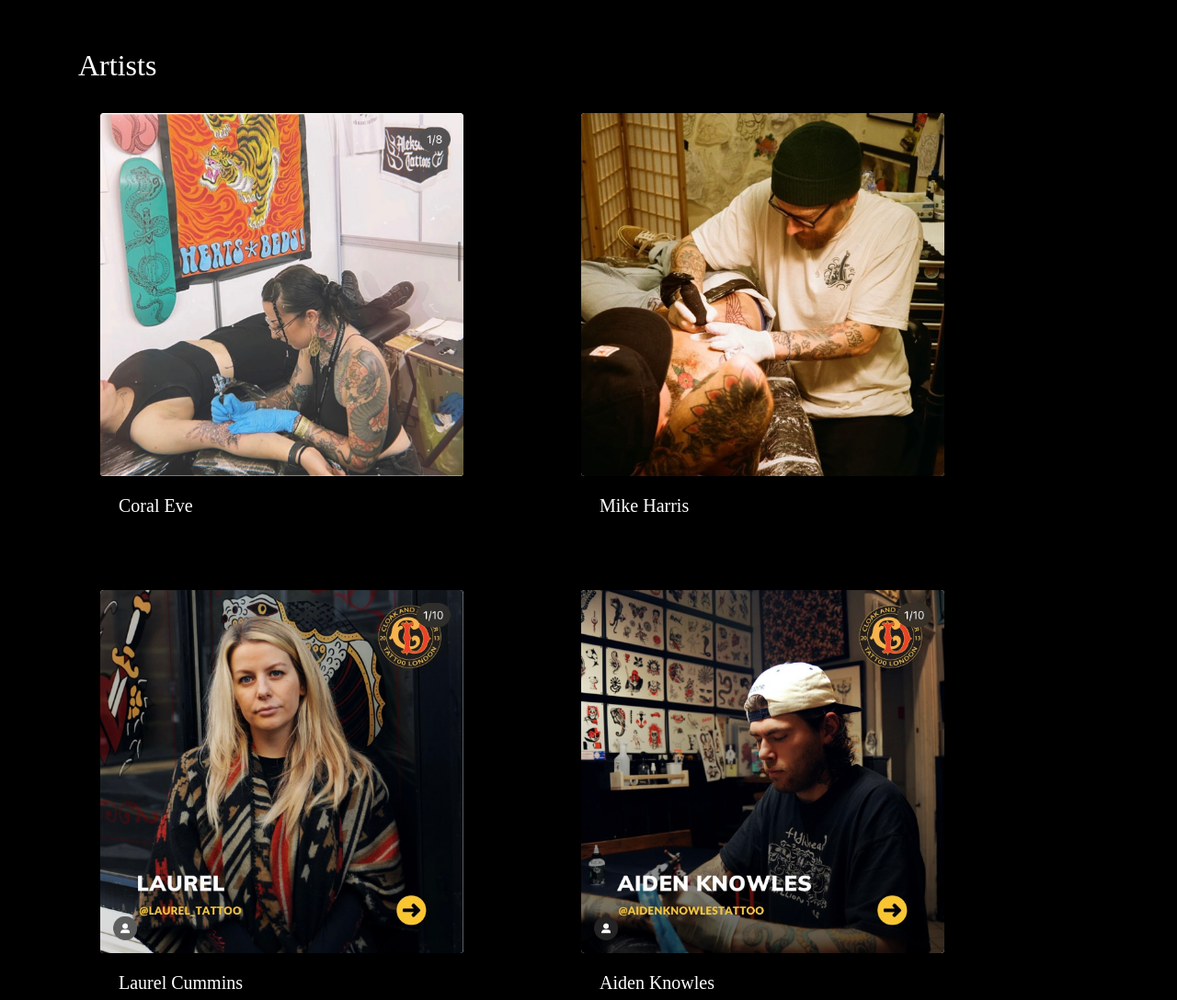
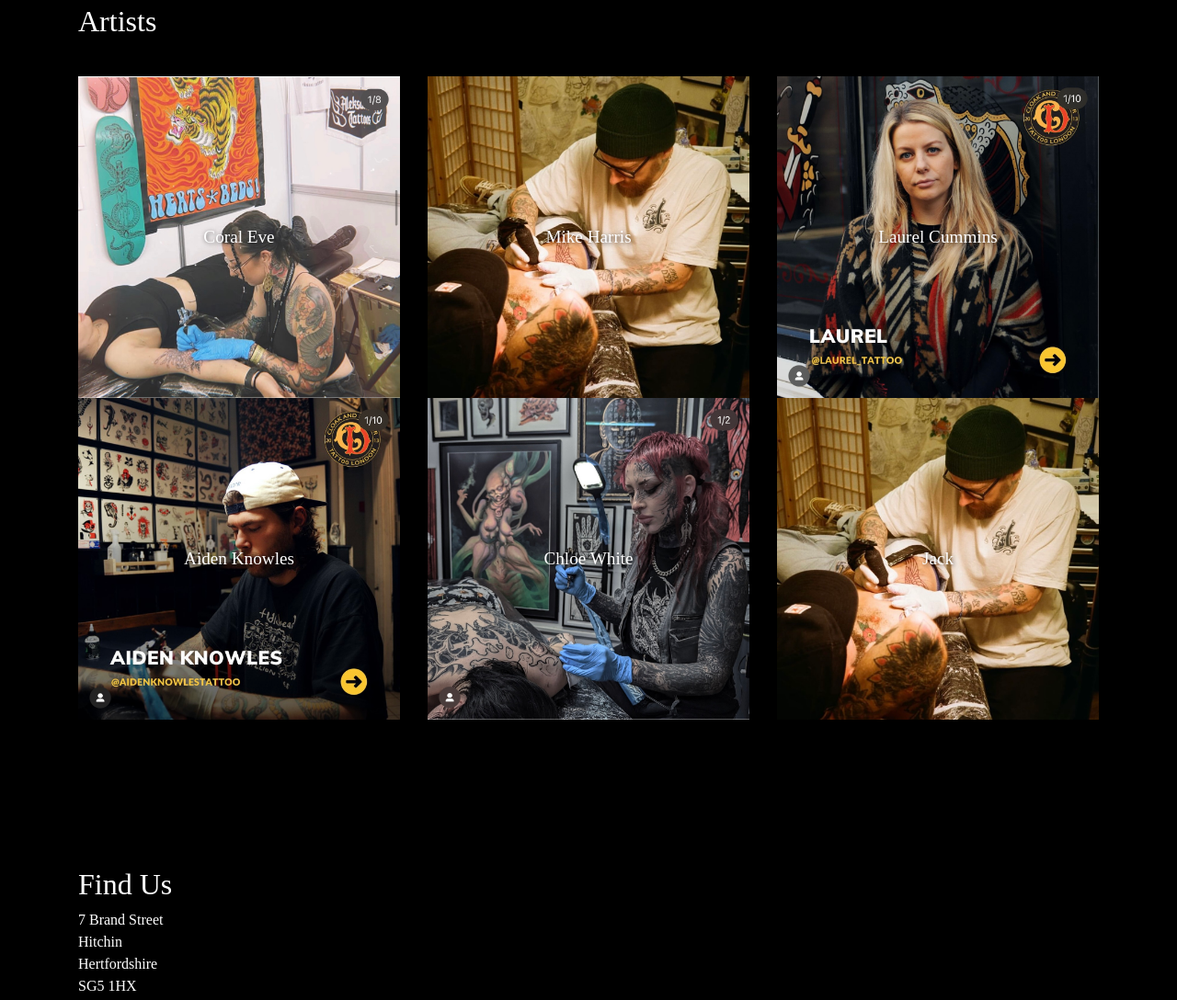
Before and after one commit to George-Costin/BrandStreetTattoo, a plain HTML site: page index.html in a window 1280 px wide. Shown: the part 1178-2266 px from the top of the page at 92% size. Drawn offline with nearby package versions, Linux system fonts and the light colour scheme; a web font is replaced by a local one.

Commit message:
Change artists grid layout and text, resize homepage title image

```diff
--- a/index.html
+++ b/index.html
@@ -94,10 +94,10 @@
 
 
     <!-- Artists -->
-    <section style="background-color: black;" id="artists" class="py-5 d-flex">
+    <!--
         <div style="background-color: black;" class="container align-middle my-3">
 
-            <h2>Artists</h2>
+
 
             <div class="row">
 
@@ -113,11 +113,11 @@
                 </div>
                 <a href="artists/mike.html">
                 <div class="col-md-5 m-4">
-                    <div style="border: black;" class="card">
+                    <div style="border: black;" class="card"> -->
                         <!-- <a href="artists/mike.html"> -->
-                            <img src="images/mike.jpg" class="card-img-top"  alt="Card image cap">
+                            <!-- <img src="images/mike.jpg" class="card-img-top"  alt="Card image cap"> -->
                         <!-- </a> -->
-                    </div>
+                    <!-- </div>
                     <div class="card-body">
                         <h5 class="card-title"><a style="color: white;" href="./artists/mike.html">Mike Harris</a></h5>
                     </div>
@@ -160,20 +160,54 @@
             </div>
         </div>
 
-    </section>
+    </section> -->
+<section>
+    <div class="container align-middle my-3">
+    <h2>Artists</h2></div>
+    <div class="container py-4 mb-5">
+        <div class="row g-3 justify-content-center">
+          <div class="col-12 col-md-4">
+            <div class="image-container">
+              <img src="images/coral.jpg" alt="Image 1">
+              <div class="overlay-text">Coral Eve</div>
+            </div>
+          </div>
+          <div class="col-12 col-md-4">
+            <div class="image-container">
+              <img src="images/mike.jpg" alt="Image 2">
+              <div class="overlay-text">Mike Harris</div>
+            </div>
+          </div>
+          <div class="col-12 col-md-4">
+            <div class="image-container">
+              <img src="images/laurel.jpg" alt="Image 3">
+              <div class="overlay-text">Laurel Cummins</div>
+            </div>
+          </div>
+          <div class="col-12 col-md-4">
+            <div class="image-container">
+              <img src="images/aiden.jpg" alt="Image 4">
+              <div class="overlay-text">Aiden Knowles</div>
+            </div>
+          </div>
+          <div class="col-12 col-md-4">
+            <div class="image-container">
+              <img src="images/chloe.jpg" alt="Image 5">
+              <div class="overlay-text">Chloe White</div>
+            </div>
+          </div>
+          <div class="col-12 col-md-4">
+            <div class="image-container">
+              <img src="images/mike.jpg" alt="Image 6">
+              <div class="overlay-text">Jack</div>
+            </div>
+          </div>
+        </div>
+      </div>
+</section>
 
 
-
-    <!-- Instagram iframe -->
-    <!-- <div id="IGFeed" class="container-fluid px-3">
-        <div class="embedsocial-hashtag" data-ref="eee36068153bca1144d67a03b51322055c21487f">
-            <a class="feed-powered-by-es feed-powered-by-es-feed-img" href="https://embedsocial.com/social-media-aggregator/" target="_blank" title="Instagram widget">
-                <img src="https://embedsocial.com/cdn/images/embedsocial-icon.png" alt="EmbedSocial"> Instagram widget </a> </div> <script> (function(d, s, id)
-                    { var js; if (d.getElementById(id)) {return;} js = d.createElement(s); js.id = id; js.src = "https://embedsocial.com/cdn/ht.js"; d.getElementsByTagName("head")[0].appendChild(js);
-                    }(document, "script", "EmbedSocialHashtagScript")); </script>
-    </div> -->
-
-
+<!-- Instagram Feed -->
     <br id="IGFeed">
     <script src="https://static.elfsight.com/platform/platform.js" data-use-service-core defer></script>
     <div class="elfsight-app-b8de1942-3371-4953-bf99-9fe2e192ee7f" data-elfsight-app-lazy></div>
--- a/style.css
+++ b/style.css
@@ -13,7 +13,7 @@ body{
 }
 
 #home{
-    background: url(images/IMG_4469.JPG) center;
+    background: url(images/IMG_4469_Resize.JPG) center;
     background-size: contain;
     background-repeat: no-repeat;
     font-size: 5rem;
@@ -67,3 +67,39 @@ body{
 .embed-responsive-item{
   height: 500px;
 }
+
+.image-container {
+  position: relative;
+  width: 100%;
+  padding-top: 100%; /* 1:1 Aspect Ratio */
+  overflow: hidden;
+  transition: all 0.3s ease;
+}
+
+.image-container img {
+  position: absolute;
+  top: 0;
+  left: 0;
+  width: 100%;
+  height: 100%;
+  object-fit: cover;
+  transition: transform 0.4s ease;
+}
+
+/* Smooth zoom effect on hover */
+.image-container:hover img {
+  transform: scale(1.1);
+}
+
+.overlay-text {
+  position: absolute;
+  top: 50%;
+  left: 50%;
+  transform: translate(-50%, -50%);
+  color: white;
+  font-size: 1.2rem;
+  text-shadow: 1px 1px 5px rgba(0, 0, 0, 0.7);
+  text-align: center;
+  width: 100%;
+  pointer-events: none;
+}
```
Also changed, not shown: images/IMG_4469_Resize.JPG (added), 1 other file.
